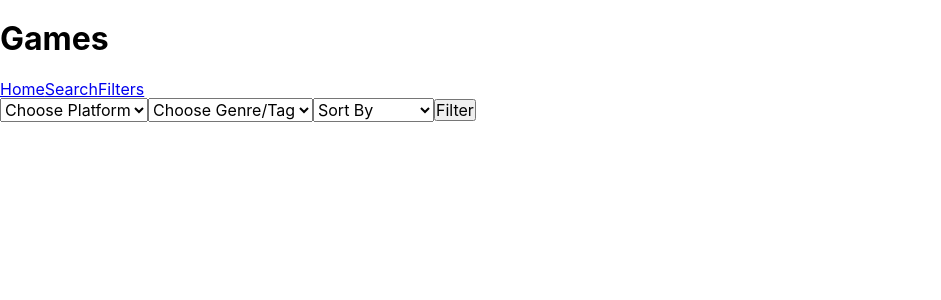
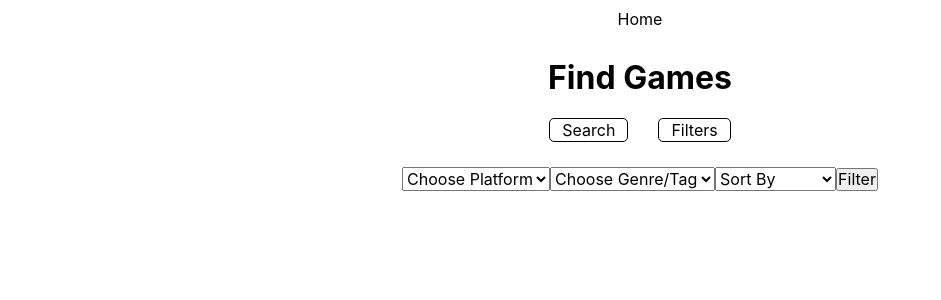
Before and after one commit to DPG-Code/Dpg-Games, a React (Vite) app: page /games in a window 1280 px wide. Shown: the top 300 px of the page, without its empty margins (0-941 px from the left). Built offline with nearby package versions, Linux system fonts and the light colour scheme.

Commit message:
Organizando estilos

```diff
--- a/src/pages/Home.jsx
+++ b/src/pages/Home.jsx
@@ -3,22 +3,34 @@ import SearchByTitle from "./SearchByTitle";
 import ResultsSearch from "../components/ResultsSearch";
 import SearchByFilters from "./SearchByFilters";
 import GetDefault from "../services/GetDefault";
+import './styles/Home.css'
 
 function Home() {
   return (
-    <main>
-        <h1>Games</h1>
-        <Link to='/'>Home</Link>
+    <main className="home-container">
+        <Link className="home" to='/'>Home</Link>
 
-        <Link to="/search">Search</Link>
-        <Route path="/search" component={SearchByTitle} />
-        <Route path="/search/:keyword" component={ResultsSearch} />
+        <h1>Find Games</h1>
 
-        <Link to='/games'>Filters</Link>
-        <Route path="/games" component={SearchByFilters} />
-        <Route path="/games/:platform/:category/:sort" component={SearchByFilters} />
+        <section className="links">
+          <Link className="search" to="/search">Search</Link>
+          <Link className="filters" to='/games'>Filters</Link>
+        </section>
 
-        <Route path="/" component={GetDefault} />
+        <section className="links-options">
+          <Route path="/search" component={SearchByTitle} />
+          <Route path="/games" component={SearchByFilters} />
+        </section>
+
+        <section className="games-home">
+          <Route path="/" component={GetDefault} />
+        </section>
+        <section className="games-search">
+          <Route path="/search/:keyword" component={ResultsSearch} />
+        </section>
+        <section className="games-filters">
+          <Route path="/games/:platform/:category/:sort" component={SearchByFilters} />
+        </section>
     </main>
   )
 }
--- a/src/pages/SearchByFilters.jsx
+++ b/src/pages/SearchByFilters.jsx
@@ -1,6 +1,7 @@
 import { useState} from "react";
 import { Link, Route, useLocation } from "wouter";
 import ResultsFilters from '../components/ResultsFilters'
+import './styles/Filters.css'
 
 function SearchByFilters() {
   const [path, pushLocation] = useLocation('')
@@ -79,8 +80,10 @@ function SearchByFilters() {
         <input type="submit" name="submit" id="submit" value="Filter" />
       </form>
 
-      <Link to={pushLocation}></Link>
-      <Route path="/games/:platform/:category/:sort" component={ResultsFilters} />
+      <section className="result-filters">
+        <Link to={pushLocation}></Link>
+        <Route path="/games/:platform/:category/:sort" component={ResultsFilters} />
+      </section>
     </>
   )
 }
--- /dev/null
+++ b/src/pages/styles/Filters.css
@@ -0,0 +1,10 @@
+.result-filters{
+    padding-top: 25px;
+    width: 100%;
+    height: auto;
+    display: flex;
+    flex-wrap: wrap;
+    align-items: center;
+    justify-content: center;
+    gap: 20px;
+}
--- /dev/null
+++ b/src/pages/styles/Home.css
@@ -0,0 +1,79 @@
+body{
+    font-family: system-ui, -apple-system, BlinkMacSystemFont, 'Segoe UI', Roboto, Oxygen, Ubuntu, Cantarell, 'Open Sans', 'Helvetica Neue', sans-serif;
+}
+
+.home-container{
+    width: 100%;
+    height: auto;
+    display: flex;
+    flex-direction: column;
+    align-items: center;
+    justify-content: center;
+}
+
+.home{
+    margin: 10px auto;
+    color: #000000;
+    text-decoration: none;
+}
+
+h1{
+    margin: 10px auto;
+    font-size: 50px;
+    text-align: center;
+}
+
+.links{
+    width: 100%;
+    height: auto;
+    display: flex;
+    align-items: center;
+    justify-content: center;
+    }
+    .search{
+        margin: 0 15px;
+        padding: 2px 12px;
+        color: #000000;
+        text-decoration: none;
+        border: 1px solid #000000;
+        border-radius: 5px;
+    }
+    .filters{
+        margin: 0 15px;
+        padding: 2px 12px;
+        color: #000000;
+        text-decoration: none;
+        border: 1px solid #000000;
+        border-radius: 5px;
+    }
+
+.links-options{
+    margin: 25px auto;
+}
+
+.games-home{
+    width: 100%;
+    height: auto;
+    display: flex;
+    flex-wrap: wrap;
+    align-items: center;
+    justify-content: center;
+    gap: 20px;
+}
+.games-search{
+    width: 100%;
+    height: auto;
+    display: flex;
+    flex-wrap: wrap;
+    align-items: center;
+    justify-content: center;
+    gap: 20px;
+}
+.games-filters{
+    width: 100%;
+    height: auto;
+    display: flex;
+    flex-direction: column;
+    align-items: center;
+    justify-content: flex-start;
+}
```
